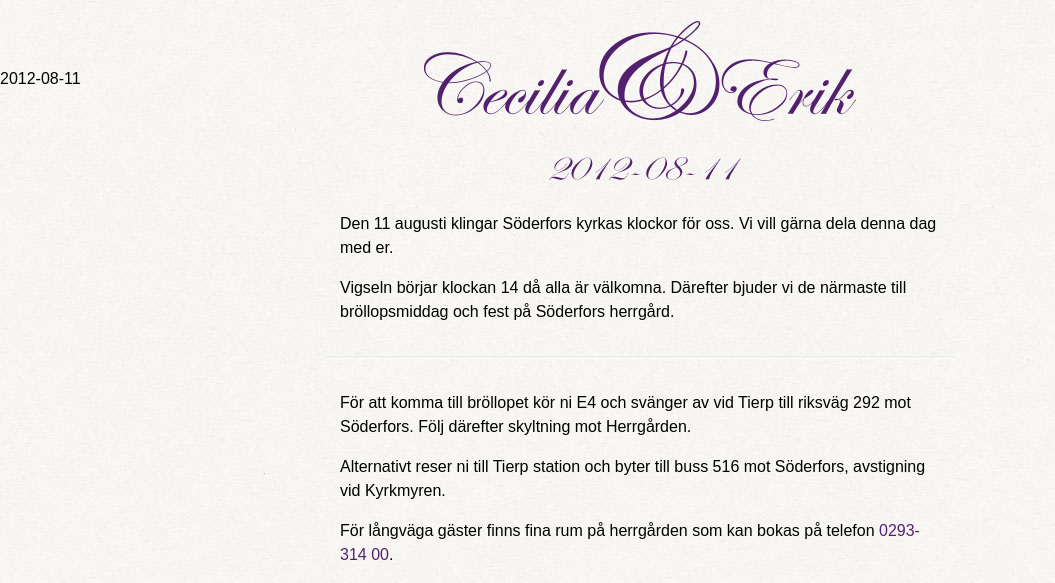
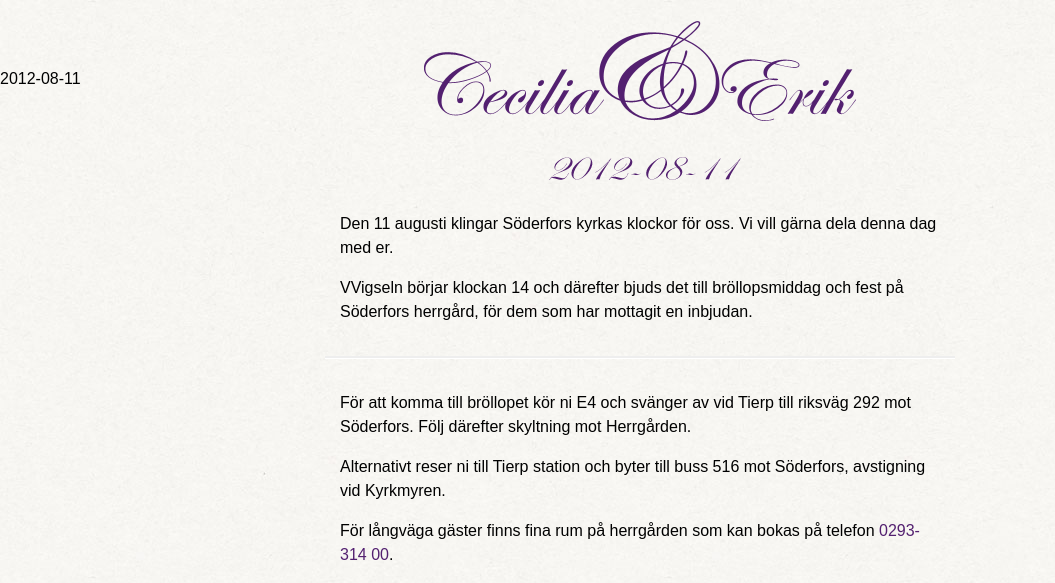
Before and after one commit to ceciliaerik/ceciliaerik.github.com, a Jekyll site: the page built from index.html, in a window 1280 px wide. Shown: the top 583 px of the page, without its empty margins (0-1055 px from the left). Built offline with Jekyll 4.4.1, drawn with Linux system fonts in a browser that asks for light colours; grey boxes are pictures that could not be loaded.

Commit message:
Updated copy.

```diff
--- a/index.html
+++ b/index.html
@@ -5,7 +5,7 @@ title: Cecilia &#10084; Erik – 11 augusti 2012
 
 <article class="first">
     <p>Den 11 augusti klingar Söderfors kyrkas klockor för oss. Vi vill gärna dela denna dag med er.</p>
-    <p>Vigseln börjar klockan 14 då alla är välkomna. Därefter bjuder vi de närmaste till bröllopsmiddag och fest på Söderfors herrgård.</p>
+    <p>VVigseln börjar klockan 14 och därefter bjuds det till bröllopsmiddag och fest på Söderfors herrgård, för dem som har mottagit en inbjudan.</p>
 </article>
 
 <article>
```
